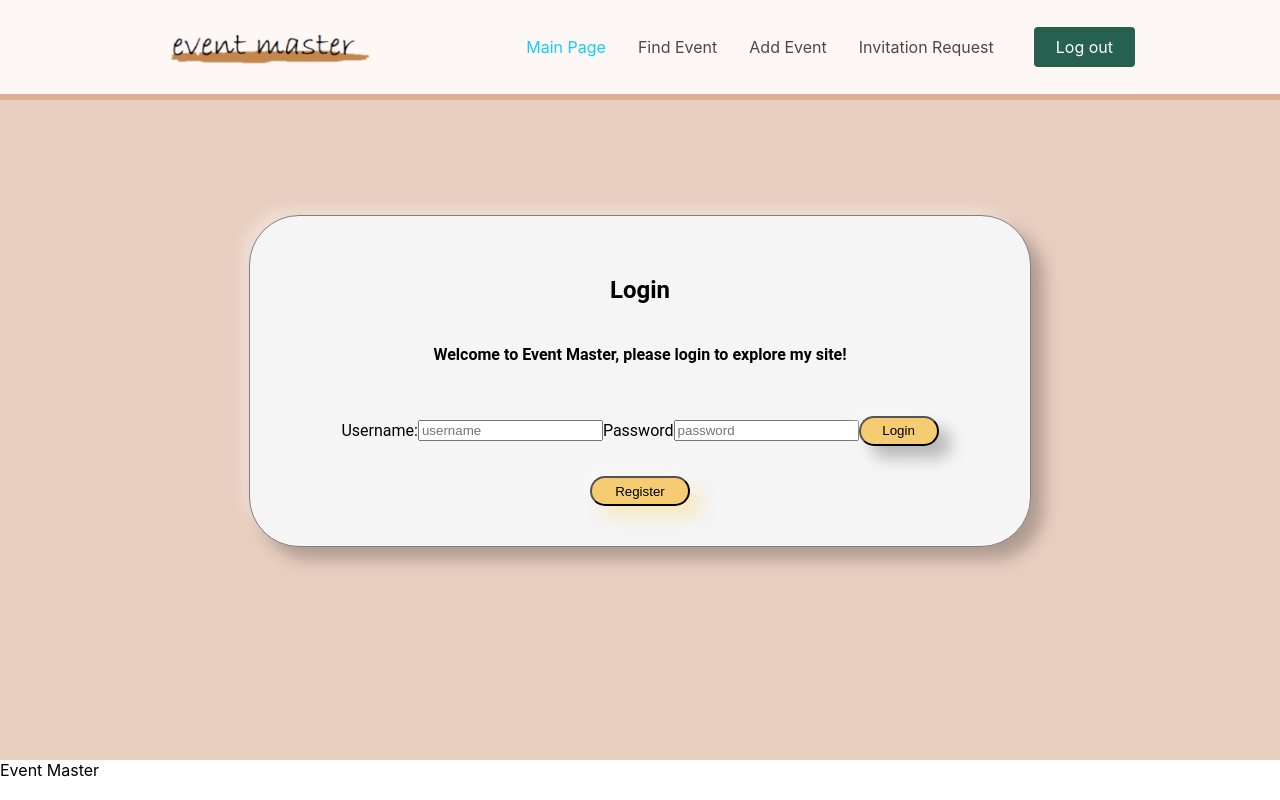
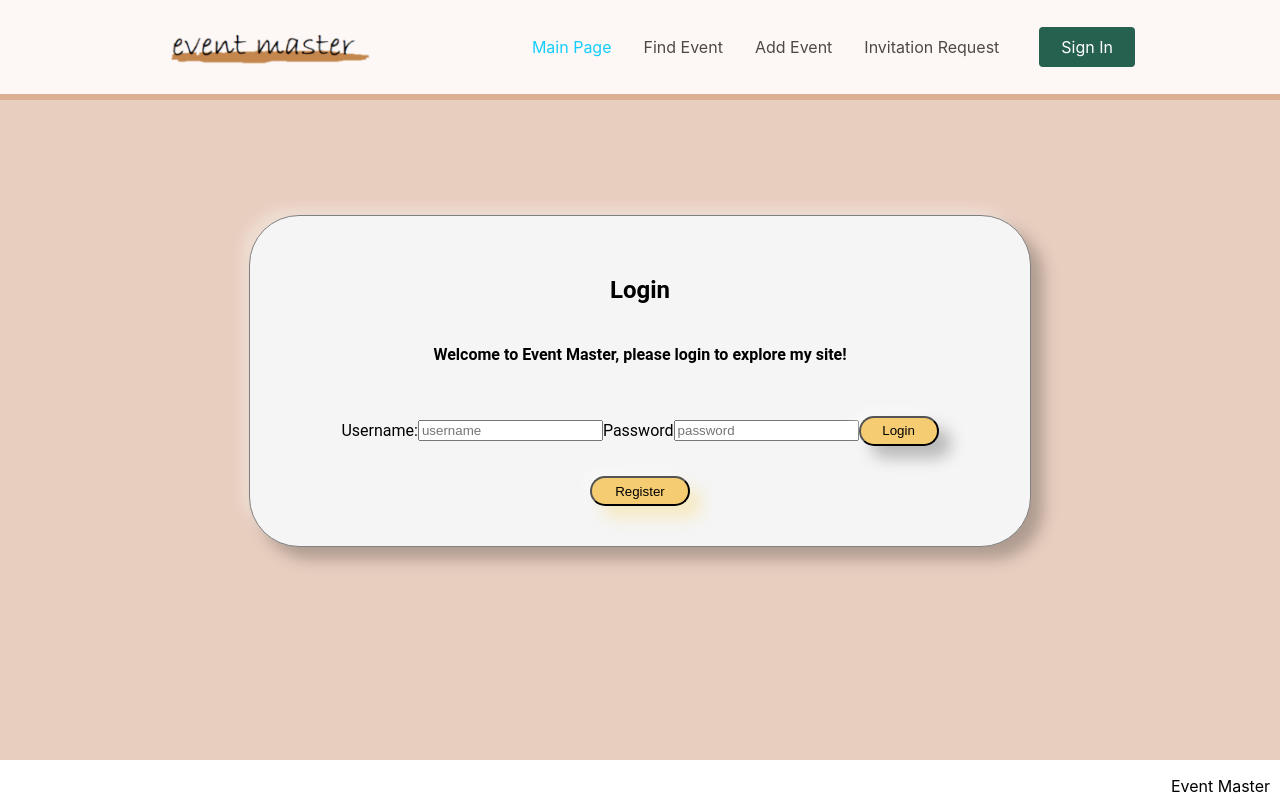
Before and after one commit to hptran7/EventMaster, a React (Create React App) app in the folder client/: page /#/login in a window 1280 px wide. Built offline with nearby package versions, Linux system fonts and the light colour scheme.

Commit message:
fixed small bugs

```diff
--- a/client/src/components/AddEvent.js
+++ b/client/src/components/AddEvent.js
@@ -1,6 +1,5 @@
 import React, { useState, useEffect } from "react";
 import axios from "axios";
-import styled from "styled-components";
 import { connect } from "react-redux";
 import history from "../utils/history";
 import {
@@ -17,6 +16,7 @@ import {
 function AddEvent(props) {
   const [event, setEvent] = useState({});
   const [newEventId, setNewEventId] = useState(null);
+  const [message, setMessage] = useState("");
   const handleChange = (e) => {
     setEvent({
       ...event,
@@ -24,15 +24,29 @@ function AddEvent(props) {
     });
   };
   const handleOnClick = async () => {
-    await axios
-      .post("https://eventmaster-dc.herokuapp.com/add-event", event)
-      .then((result) => setNewEventId(result.data.success))
-      .then(history.push("/"));
+    if (
+      event.name &&
+      event.date &&
+      event.time &&
+      event.location &&
+      event.address &&
+      event.city &&
+      event.state &&
+      event.postcode
+    ) {
+      await axios
+        .post("https://eventmaster-dc.herokuapp.com/add-event", event)
+        .then((result) => setNewEventId(result.data.success))
+        .then(() => history.push("/"));
+    } else {
+      setMessage("!Please make sure all fields are filled in");
+    }
   };
 
   return (
     <EventContainer>
       <h1>Add Event</h1>
+      {message ? <h5>{message}</h5> : null}
       <EventName>
         <p>Name:</p>
         <input
--- a/client/src/components/AddEventElements.js
+++ b/client/src/components/AddEventElements.js
@@ -16,6 +16,12 @@ export const EventContainer = styled.div`
   }
   h1 {
     color: #4f4846;
+    display: flex;
+    align-items: center;
+    justify-content: center;
+  }
+  h5 {
+    color: red;
     display: flex;
     align-items: center;
     justify-content: center;
--- a/client/src/components/BaseLayout.js
+++ b/client/src/components/BaseLayout.js
@@ -12,7 +12,9 @@ function BaseLayout(props) {
         <MenuBar isAuthent={props.isAuthenticate} />
       </header>
       <div className="Content">{props.children}</div>
-      <footer>Event Master</footer>
+      <footer>
+        <p className="footer">Event Master</p>
+      </footer>
     </>
   );
 }
--- a/client/src/components/Login.js
+++ b/client/src/components/Login.js
@@ -5,6 +5,7 @@ import { setAuthenticationHeader } from "../utils/authenticate";
 import history from "../utils/history";
 import styled from "styled-components";
 import { NavLink } from "../components/Navbar/NavbarElements";
+import { useHistory } from "react-router-dom";
 
 const Container = styled.div`
   font-family: "Roboto", sans-serif;
@@ -76,6 +77,7 @@ const ErrorMessage = styled.div`
 
 //Function section
 function Login(props) {
+  const reloeadHistory = useHistory();
   const [user, setUser] = useState({});
   const [message, setMessage] = useState("");
 
@@ -99,7 +101,8 @@ function Login(props) {
           await setAuthenticationHeader(token);
           await props.onLogin();
           setMessage("");
-          history.push("/");
+          await history.push("/");
+          reloeadHistory.go(0);
         } else {
           setMessage("Your username or password is not correct!");
         }
--- a/client/src/components/Navbar/index.js
+++ b/client/src/components/Navbar/index.js
@@ -1,4 +1,5 @@
 import React, { useState, useEffect } from "react";
+import { useHistory } from "react-router-dom";
 import logo from "../../image/logo4.png";
 import history from "../../utils/history";
 import {
@@ -12,16 +13,18 @@ import {
 } from "./NavbarElements";
 
 const Navbar = (props) => {
-  const [checkAuthen, setCheckAuthen] = useState(true);
+  const reloadHistory = useHistory();
+  const [checkAuthen, setCheckAuthen] = useState(false);
   useEffect(() => {
     if (props.isAuthent) {
       setCheckAuthen(true);
     }
   }, []);
-  const handleLogout = (props) => {
+  const handleLogout = async (props) => {
     localStorage.removeItem("jsonwebtoken");
     setCheckAuthen(false);
-    history.push("/login");
+    await history.push("/login");
+    reloadHistory.go(0);
   };
   return (
     <>
--- a/client/src/index.css
+++ b/client/src/index.css
@@ -1,13 +1,18 @@
 body {
   margin: 0;
-  font-family: -apple-system, BlinkMacSystemFont, 'Segoe UI', 'Roboto', 'Oxygen',
-    'Ubuntu', 'Cantarell', 'Fira Sans', 'Droid Sans', 'Helvetica Neue',
+  font-family: -apple-system, BlinkMacSystemFont, "Segoe UI", "Roboto", "Oxygen",
+    "Ubuntu", "Cantarell", "Fira Sans", "Droid Sans", "Helvetica Neue",
     sans-serif;
   -webkit-font-smoothing: antialiased;
   -moz-osx-font-smoothing: grayscale;
 }
 
 code {
-  font-family: source-code-pro, Menlo, Monaco, Consolas, 'Courier New',
+  font-family: source-code-pro, Menlo, Monaco, Consolas, "Courier New",
     monospace;
 }
+.footer {
+  color: black;
+  position: absolute;
+  right: 10px;
+}
```
Also changed, not shown: 1 other file (tests, documents, lock files or other folders).
